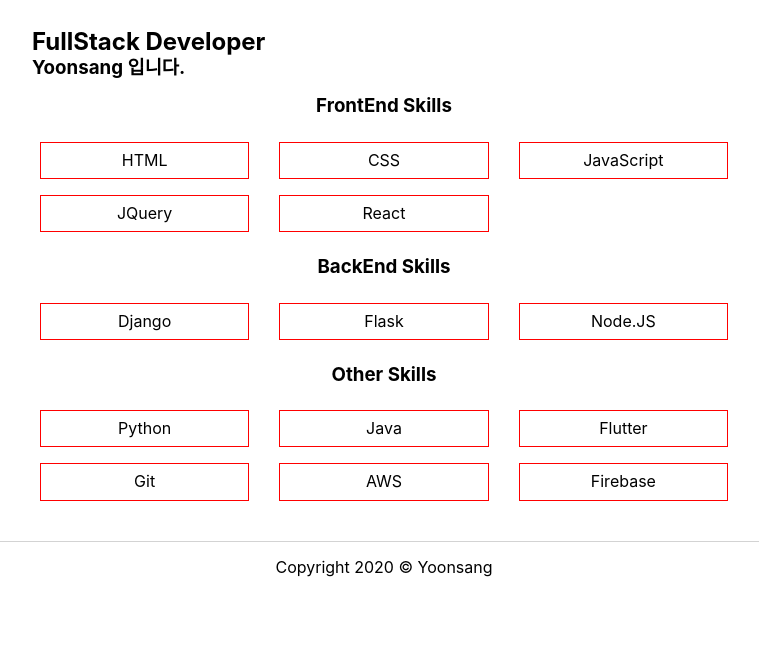
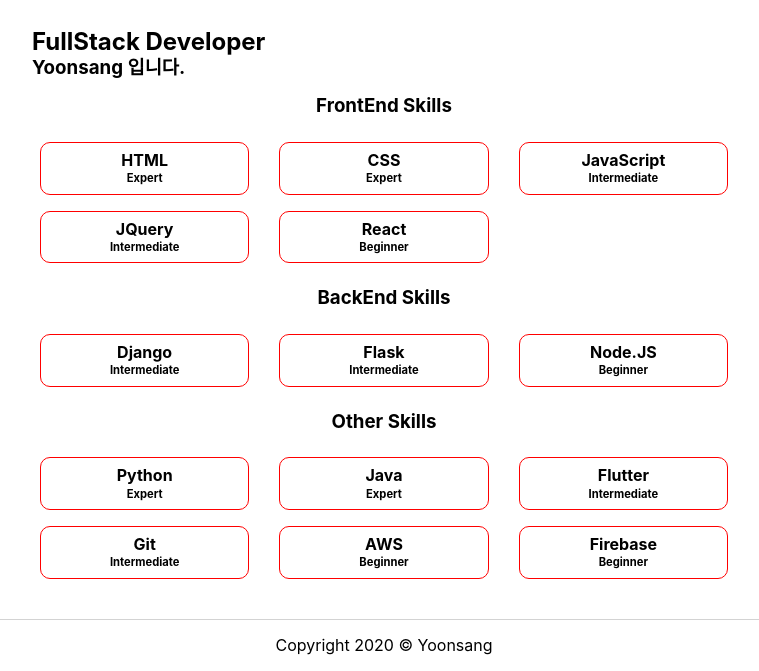
Before and after one commit to yoonsangkwak/Alog_Project, a Django app: page /alog/about/ in a window 1280 px wide. Shown: the part 504-1175 px from the top of the page, without its empty margins (256-1015 px from the left). Before the commit the page ends 1081 px from the top, so only its background shows below. Run offline with Django 3.2, Linux system fonts and the light colour scheme.

Commit message:
about update

```diff
--- a/static/about.css
+++ b/static/about.css
@@ -10,10 +10,22 @@
 }
 
 .skill-item {
-    text-align: center;
     margin: 0.5rem;
     padding: 0.5rem;
+    font-weight: bold;
+    text-align: center;
     border: 1px solid red;
+    border-radius: 10px;
+}
+.skill-level {
+    margin-top: 0.2em;
+    font-size: 0.7em;
+}
+
+.skill-item:hover {
+    background-color: steelblue;
+    color: white;
+    transition: 0.5s;
 }
 
 .skill-title {
--- a/templates/alog/about.html
+++ b/templates/alog/about.html
@@ -14,32 +14,60 @@
 <div class="skill-stack frontend">
     <h3 class="skill-title">FrontEnd Skills</h3>
     <ul class="skill-list">
-        <li class="skill-item">HTML</li>
-        <li class="skill-item">CSS</li>
-        <li class="skill-item">JavaScript</li>
-        <li class="skill-item">JQuery</li>
-        <li class="skill-item">React</li>
+        <li class="skill-item">HTML
+            <div class="skill-level">Expert</div>
+        </li>
+        <li class="skill-item">CSS
+            <div class="skill-level">Expert</div>
+        </li>
+        <li class="skill-item">JavaScript
+            <div class="skill-level">Intermediate</div>
+        </li>
+        <li class="skill-item">JQuery
+            <div class="skill-level">Intermediate</div>
+        </li>
+        <li class="skill-item">React
+            <div class="skill-level">Beginner</div>
+        </li>
     </ul>
 </div>
 
 <div class="skill-stack backend">
     <h3 class="skill-title">BackEnd Skills</h3>
     <ul class="skill-list">
-        <li class="skill-item">Django</li>
-        <li class="skill-item">Flask</li>
-        <li class="skill-item">Node.JS</li>
+        <li class="skill-item">Django
+            <div class="skill-level">Intermediate</div>
+        </li>
+        <li class="skill-item">Flask
+            <div class="skill-level">Intermediate</div>
+        </li>
+        <li class="skill-item">Node.JS
+            <div class="skill-level">Beginner</div>
+        </li>
     </ul>
 </div>
 
 <div class="skill-stack other">
     <h3 class="skill-title">Other Skills</h3>
     <ul class="skill-list">
-        <li class="skill-item">Python</li>
-        <li class="skill-item">Java</li>
-        <li class="skill-item">Flutter</li>
-        <li class="skill-item">Git</li>
-        <li class="skill-item">AWS</li>
-        <li class="skill-item">Firebase</li>
+        <li class="skill-item">Python
+            <div class="skill-level">Expert</div>
+        </li>
+        <li class="skill-item">Java
+            <div class="skill-level">Expert</div>
+        </li>
+        <li class="skill-item">Flutter
+            <div class="skill-level">Intermediate</div>
+        </li>
+        <li class="skill-item">Git
+            <div class="skill-level">Intermediate</div>
+        </li>
+        <li class="skill-item">AWS
+            <div class="skill-level">Beginner</div>
+        </li>
+        <li class="skill-item">Firebase
+            <div class="skill-level">Beginner</div>
+        </li>
     </ul>
 </div>
 {% endblock %}
```
